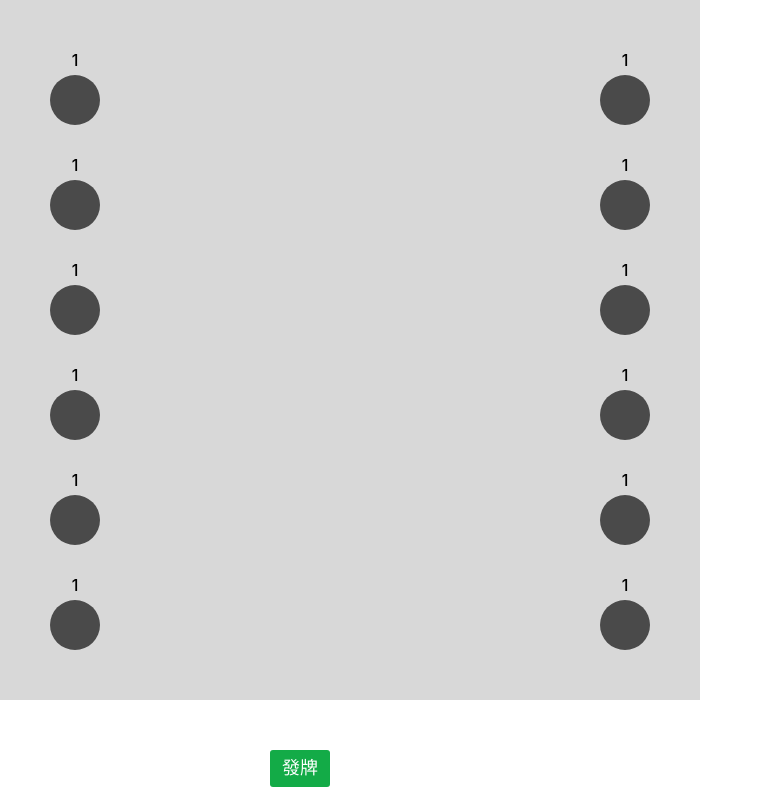
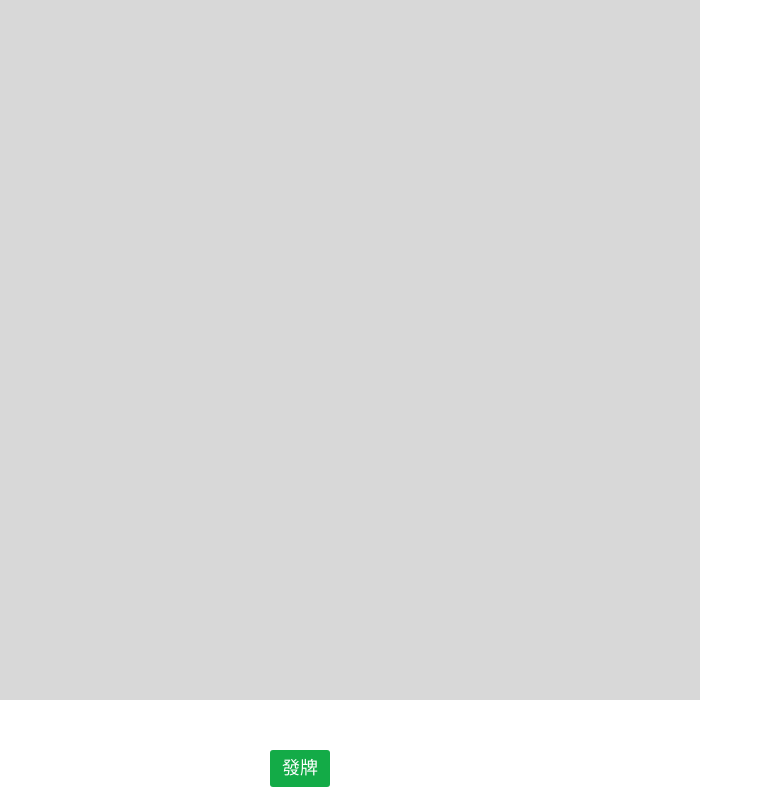
Before and after one commit to ting-ting-ting/Wolf, a React (Create React App) app: page / in a window 1280 px wide. Shown: the whole page, without its empty margins (0-763 px from the left). Built offline with nearby package versions, Linux system fonts and the light colour scheme.

Commit message:
map seat

```diff
--- a/src/App.js
+++ b/src/App.js
@@ -1,29 +1,25 @@
 import React, { useState } from 'react';
-import { runLinearRegression, setttingRole, getProbability } from './utils/settingRole';
+import { setttingRole } from './utils/settingRole';
 import Seat from './components/Seat.jsx';
 import './App.css';
 
 function App() {
   const [roles, setRoles] = useState([]);
-console.log('roles', roles)
+  const firstCol = roles.slice(0, 6);
+  const SecondCol = roles.slice(6, 12);
+
   return (
     <div className="App">
       <div className="table">
         <div className="seat-col">
-          <Seat />
-          <Seat />
-          <Seat />
-          <Seat />
-          <Seat />
-          <Seat />
+          {firstCol.map((r, index) => (
+            <Seat key={r} role={r} number={index + 1} />
+          ))}
         </div>
         <div className="seat-col">
-          <Seat />
-          <Seat />
-          <Seat />
-          <Seat />
-          <Seat />
-          <Seat />
+          {SecondCol.map((r, index) => (
+            <Seat key={r} role={r} number={index + 7} />
+          ))}
         </div>
       </div>
       <div className="setting-role-btn-wrapper">
--- a/src/components/Seat.jsx
+++ b/src/components/Seat.jsx
@@ -1,11 +1,20 @@
 import React from 'react';
+import {
+  WOLF,
+  SEER,
+  WITCH,
+  HUNTER,
+  IDIOT,
+  VILLAGER,
+} from '../utils/settingRole';
 
 const Seat = ({
-
+  role,
+  number,
 }) => {
   return (
     <div className="seat">
-      <p>1</p>
+      <p>{number}</p>
       <div className="role" />
     </div>
   );
```
